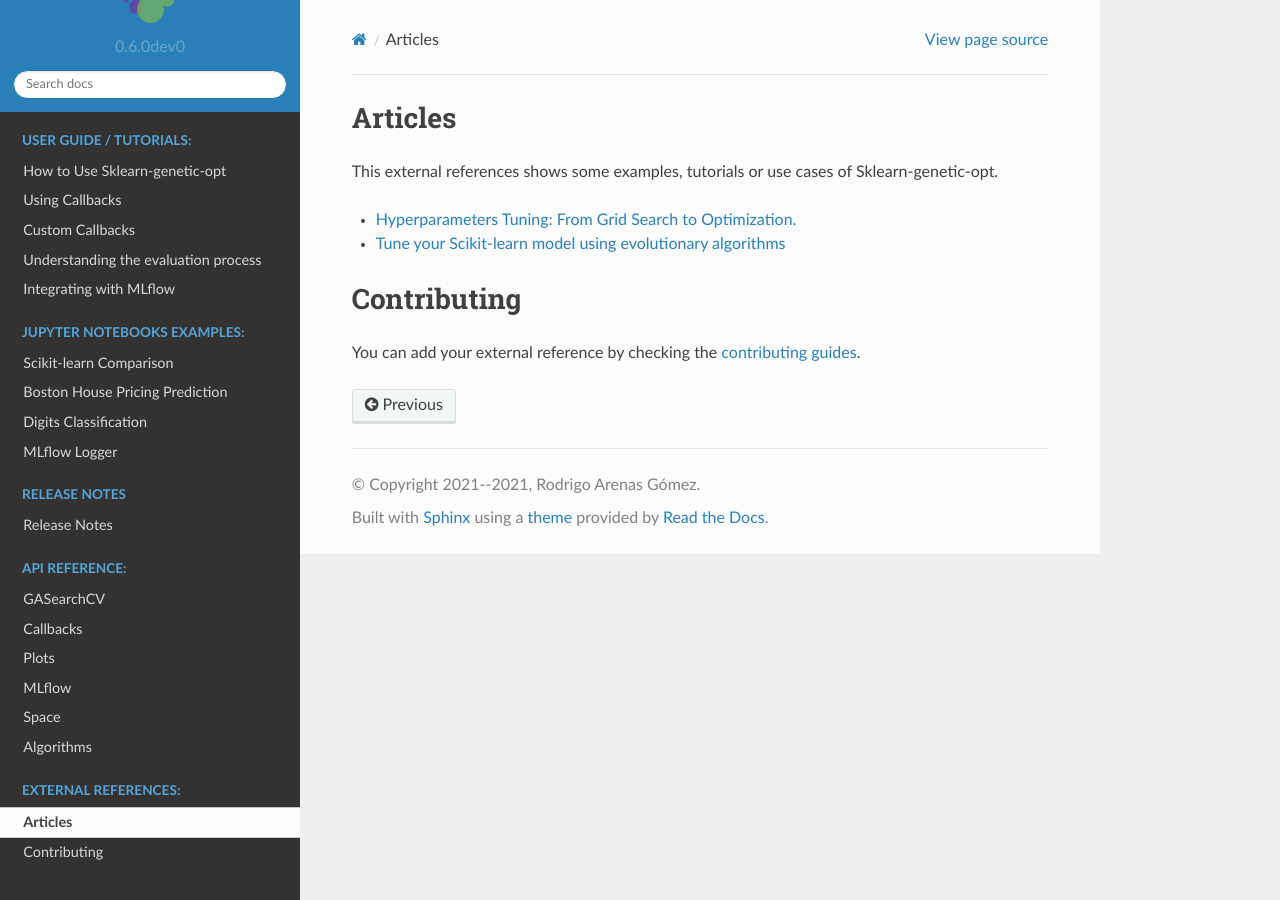
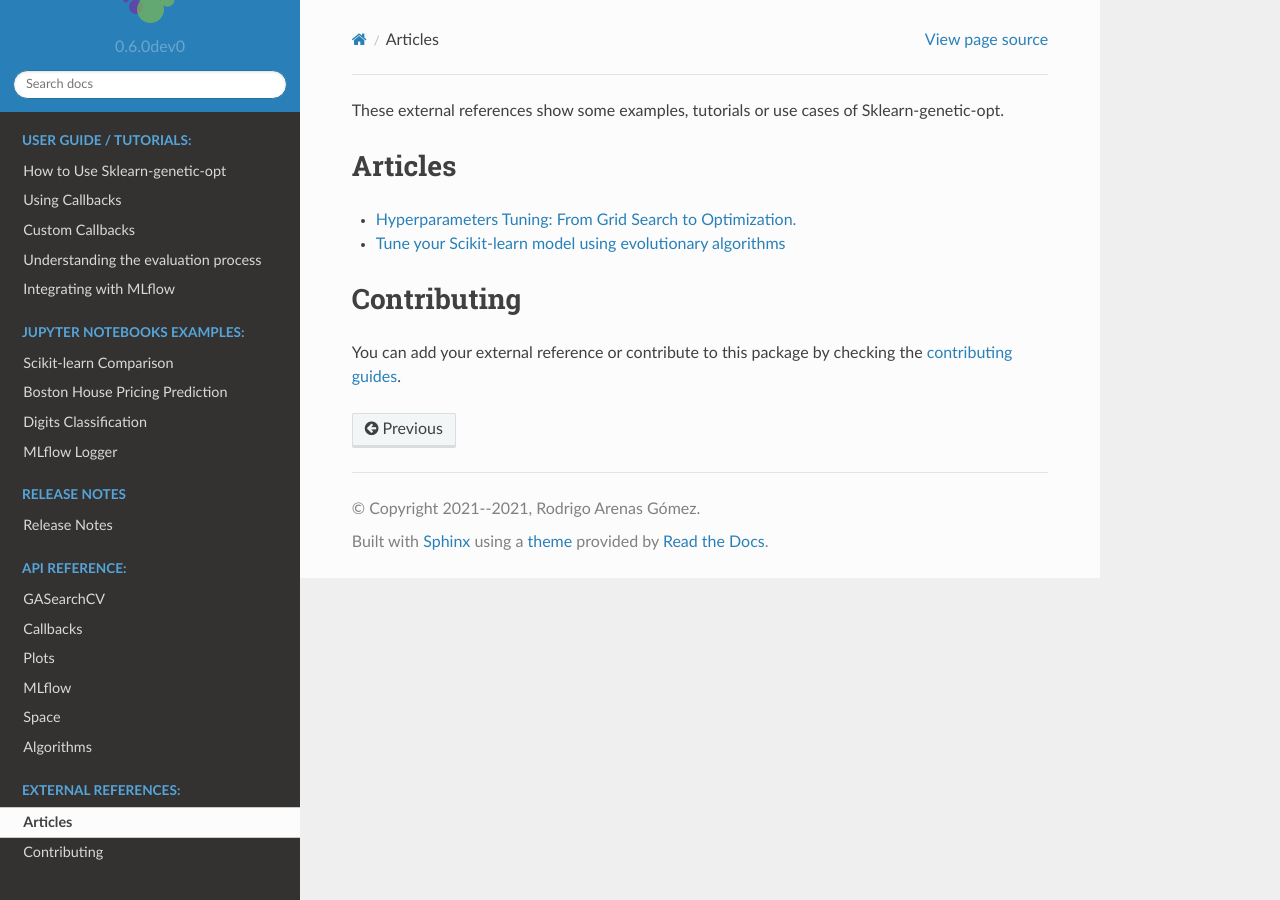
Before and after one commit to rodrigo-arenas/Sklearn-genetic-opt, a Sphinx documentation site: the page built from docs/external_references.rst, in a window 1280 px wide. Built offline with Sphinx 7.4.7 and the Read the Docs theme 2.0.0, drawn with Linux system fonts in a browser that asks for light colours; the version number is read from the project's files by our own code.

Commit message:
Sections of references

```diff
--- a/docs/external_references.rst
+++ b/docs/external_references.rst
@@ -1,16 +1,16 @@
+These external references show some examples, tutorials or use cases
+of Sklearn-genetic-opt.
+
 Articles
 ========
 
-This external references shows some examples, tutorials or use cases
-of Sklearn-genetic-opt.
 
 * `Hyperparameters Tuning: From Grid Search to Optimization. <https://towardsdatascience.com/hyperparameters-tuning-from-grid-search-to-optimization-a09853e4e9b8#542d-6748243ca9d4>`_
 * `Tune your Scikit-learn model using evolutionary algorithms <https://medium.com/mlearning-ai/tune-your-scikit-learn-model-using-evolutionary-algorithms-30538248ac16>`_
 
 
-
 Contributing
 ============
 
-You can add your external reference by checking the
+You can add your external reference or contribute to this package by checking the
 `contributing guides <https://github.com/rodrigo-arenas/Sklearn-genetic-opt/blob/master/CONTRIBUTING.md>`_.
```
